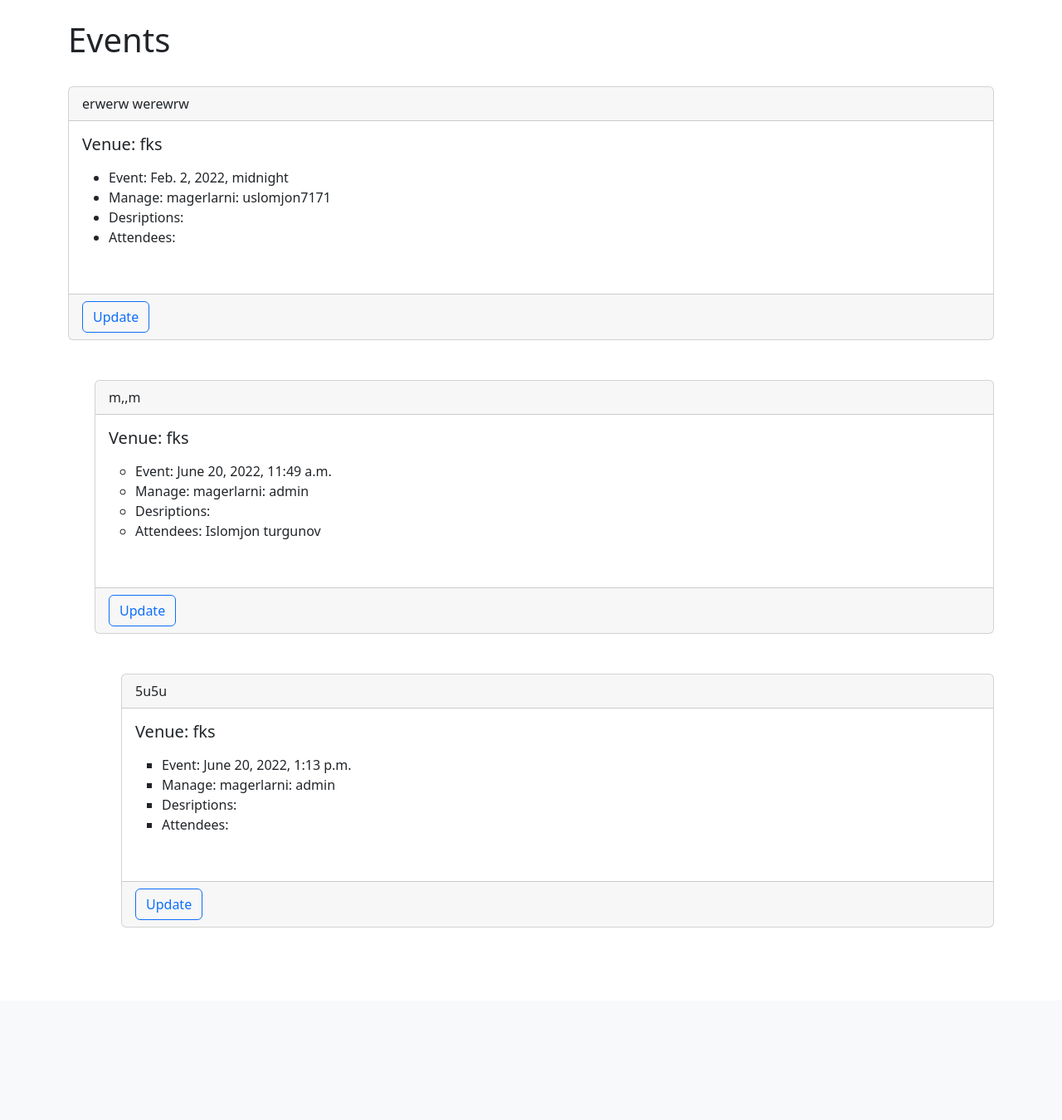
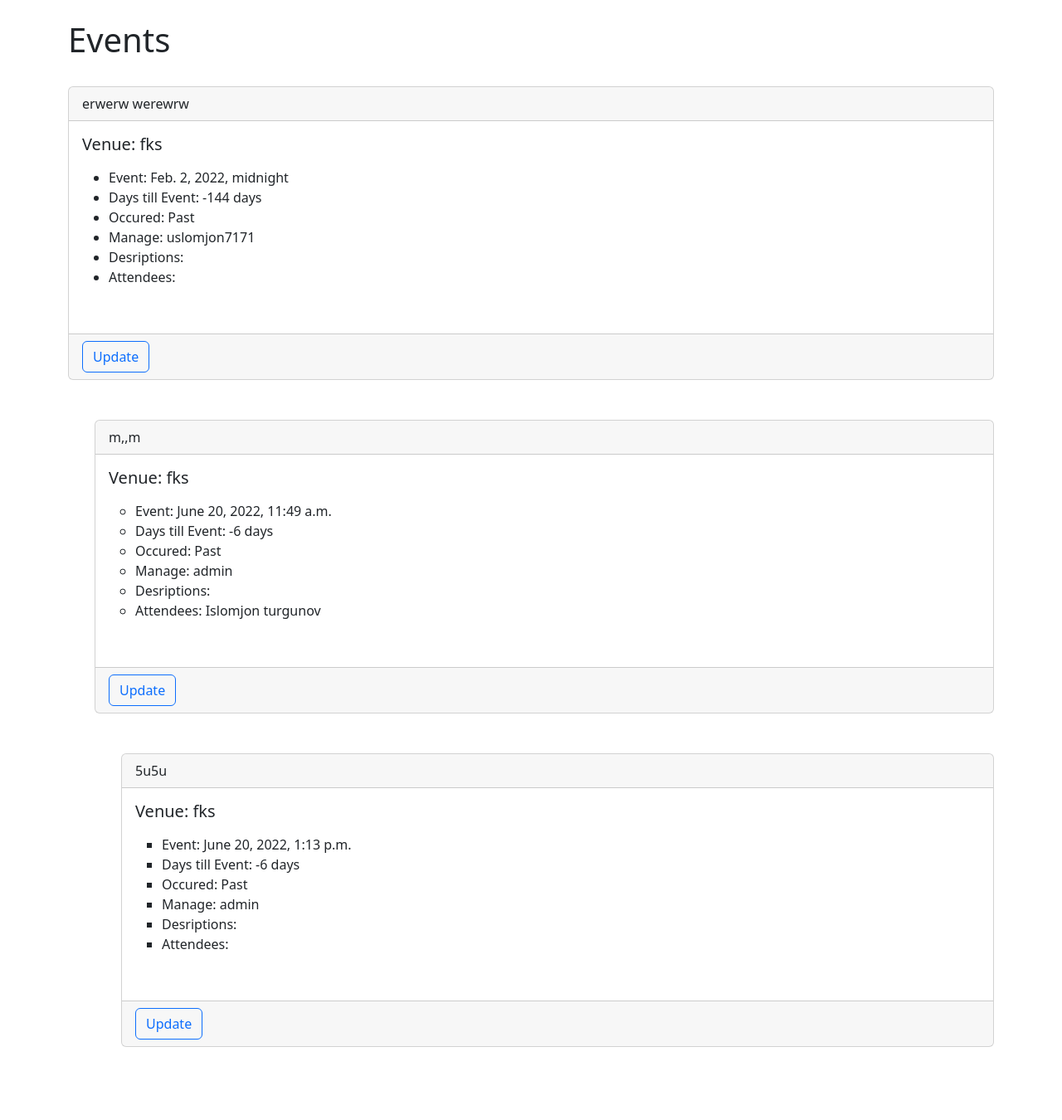
Before and after one commit to islomjon17/djangowednesday, a Django app: page /events in a window 1280 px wide. Shown: the part 56-1406 px from the top of the page at 83% size. Before the commit the page ends 1174 px from the top, so only its background shows below. Run offline with Django 4.2, Linux system fonts and the light colour scheme; data comes from the database, SQL or seed files in the repository; tables that the repository leaves empty hold one stand-in row (values such as "Sample post"); some libraries are stand-ins or nearby versions.

Commit message:
Add Calculated Fields To Models

```diff
--- a/djangowedapp1/models.py
+++ b/djangowedapp1/models.py
@@ -1,6 +1,6 @@
 from django.db import models
 from django.contrib.auth.models import User
-
+from datetime import date
 # Create your models here.
 class Venue(models.Model):
     name = models.CharField("Venue name", max_length=120)
@@ -38,3 +38,18 @@ class Event(models.Model):
 
     def __str__(self):
         return self.name
+
+
+    @property
+    def Days_till(self):
+        today = date.today()
+        days_till = self.event_date.date() - today
+        days_till_stripped  = str(days_till).split(',', 1)[0]
+        return days_till_stripped
+
+    def till_past(self):
+        today = date.today()
+        if self.event_date.date() < today:
+            thing = "Past"
+        else: thing = "Future"
+        return thing
--- a/djangowedapp1/templates/events/events_list.html
+++ b/djangowedapp1/templates/events/events_list.html
@@ -34,8 +34,9 @@
 
     <ul>
         <li>Event: {{ events.event_date }}</li>
-
-        <li>Manage: magerlarni: {{ events.manager }}</li>
+        <li>Days till Event: {{ events.Days_till }}</li>
+        <li>Occured: {{ events.till_past }}</li>
+        <li>Manage: {{ events.manager }}</li>
         <li>Desriptions: {{ events.description }}   </li>
         <li>Attendees:
         {% for attends in events.attendees.all %}
--- a/djangowedapp1/templates/events/my_events.html
+++ b/djangowedapp1/templates/events/my_events.html
@@ -34,8 +34,9 @@
 
     <ul>
         <li>Event: {{ event.event_date }}</li>
-
-        <li>Manage: magerlarni: {{ event.manager }}</li>
+        <li>Days till Event: {{ events.Days_till }}</li>
+        <li>Occured: {{ events.till_past }}</li>
+        <li>Manage: {{ event.manager }}</li>
         <li>Desriptions: {{ event.description }}   </li>
         <li>Attendees:
         {% for attends in event.attendees.all %}
--- a/djangowedapp1/templates/events/navbar.html
+++ b/djangowedapp1/templates/events/navbar.html
@@ -15,7 +15,8 @@
           </a>
           <div class="dropdown-menu" aria-labelledby="navbarDropdown">
             <a class="dropdown-item" aria-current="page" href="{% url 'add_event'  %}">Add event</a>
-            <a class="dropdown-item" aria-current="page" href="{% url 'my_events'  %}">Events</a>
+            <a class="dropdown-item" aria-current="page" href="{% url 'my_events'  %}"> My Events</a>
+            <a class="dropdown-item" aria-current="page" href="{% url 'list-events'  %}"> Events</a>
           </div>
         </li>
 
```
